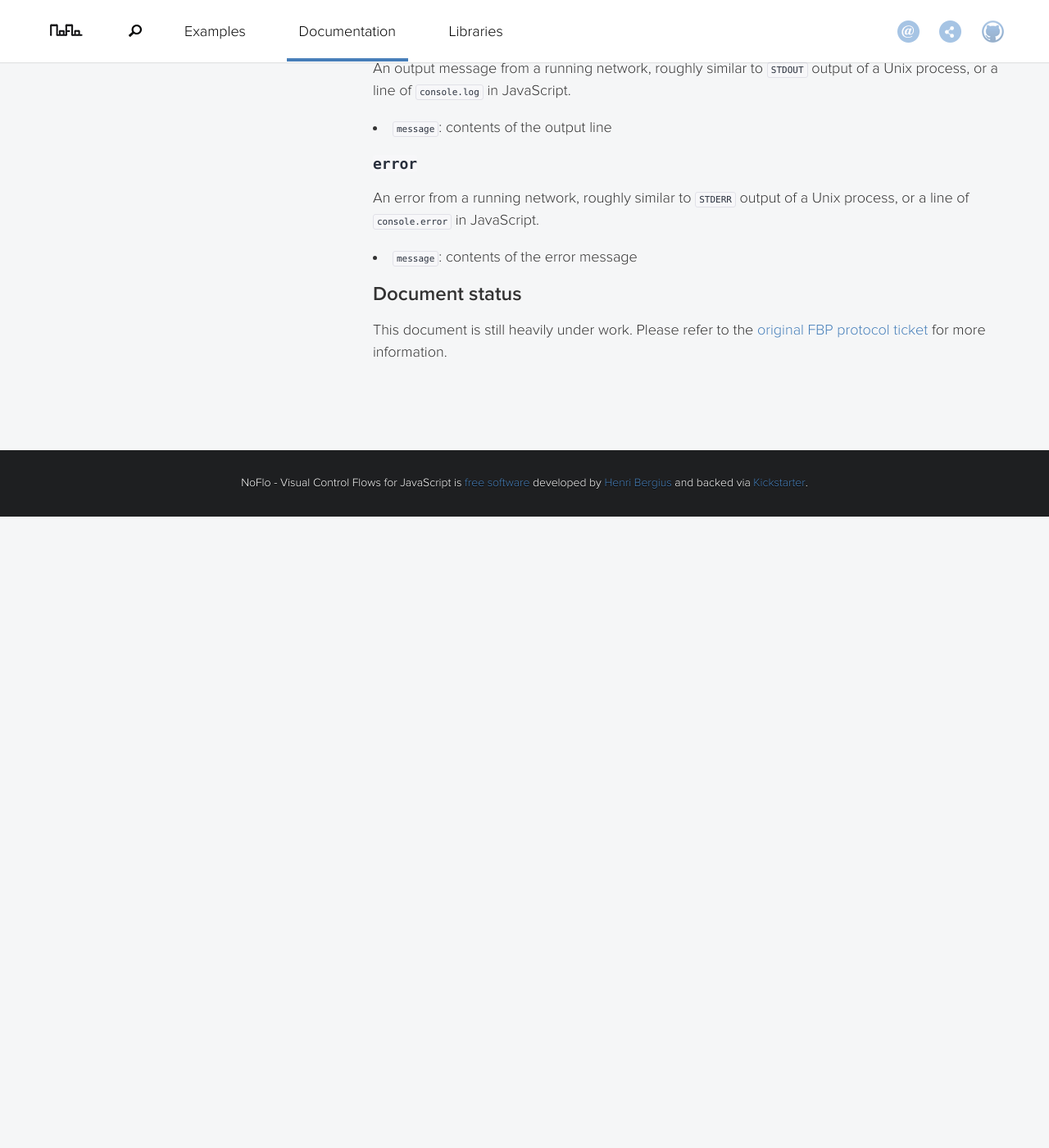
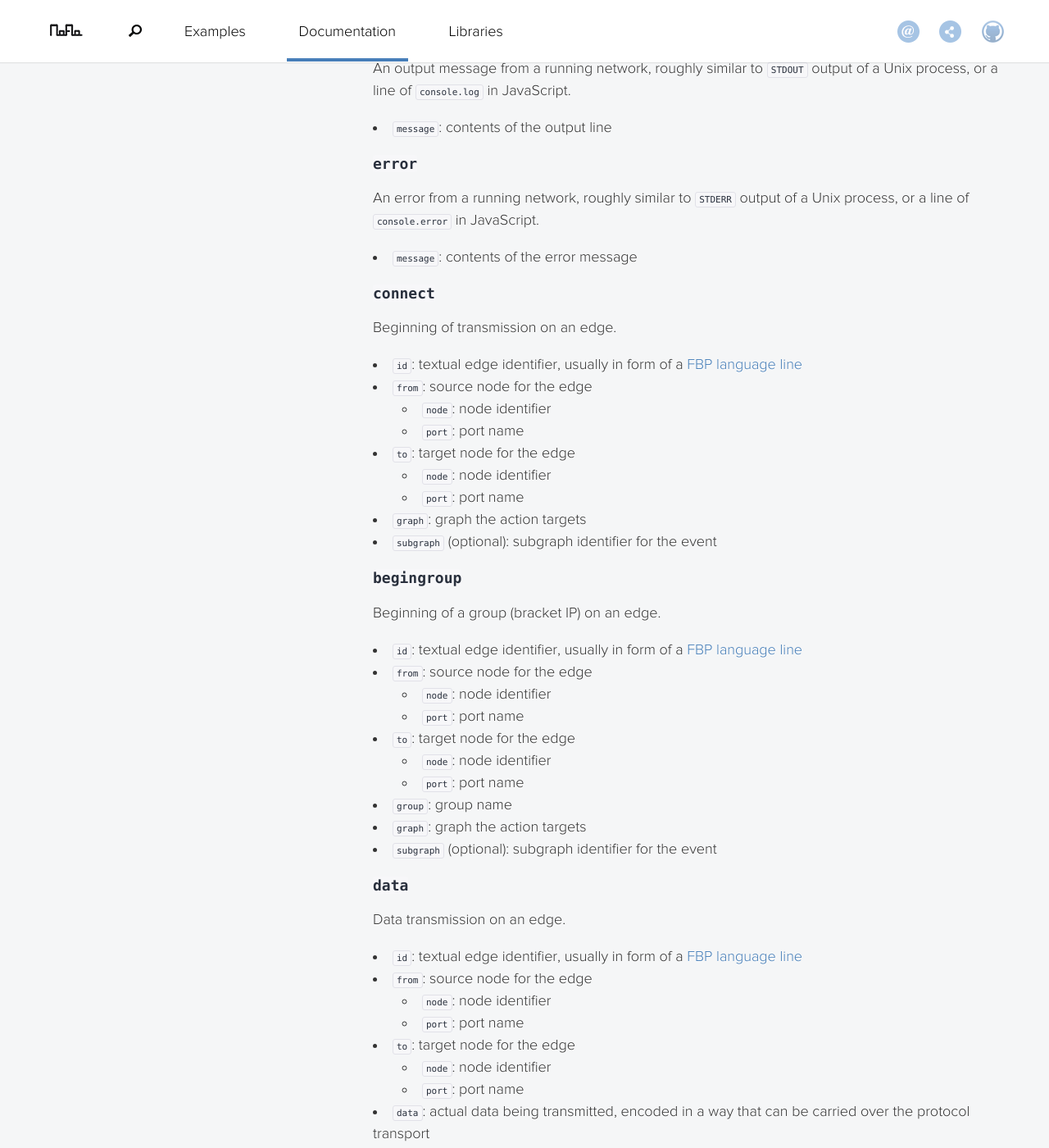
Before and after one commit to noflo/noflo.github.io, a Jekyll site: the page built from documentation/_posts/2013-07-09-protocol.md, in a window 1280 px wide and 1400 px high, scrolled down 4891 px. Shown: the whole window at 82% size. Built offline with Jekyll 4.4.1, drawn with Linux system fonts in a browser that asks for light colours; nearby versions of some CDN libraries; Markdown is read by kramdown in place of the engine named in the settings; before the commit the page ends 5521 px from its top, so only the background shows below that; some of the changed text lies outside the part shown.

Commit message:
More network protocol docs

```diff
--- a/documentation/_posts/2013-07-09-protocol.md
+++ b/documentation/_posts/2013-07-09-protocol.md
@@ -191,6 +191,75 @@ An error from a running network, roughly similar to `STDERR` output of a Unix pr
 
 * `message`: contents of the error message
 
-## Document status
+### `connect`
 
-This document is still heavily under work. Please refer to the [original FBP protocol ticket](https://github.com/noflo/noflo/issues/107) for more information.
+Beginning of transmission on an edge.
+
+* `id`: textual edge identifier, usually in form of a [FBP language line](http://noflojs.org/documentation/fbp/)
+* `from`: source node for the edge
+  - `node`: node identifier
+  - `port`: port name
+* `to`: target node for the edge
+  - `node`: node identifier
+  - `port`: port name
+* `graph`: graph the action targets
+* `subgraph` (optional): subgraph identifier for the event
+
+### `begingroup`
+
+Beginning of a group (bracket IP) on an edge.
+
+* `id`: textual edge identifier, usually in form of a [FBP language line](http://noflojs.org/documentation/fbp/)
+* `from`: source node for the edge
+  - `node`: node identifier
+  - `port`: port name
+* `to`: target node for the edge
+  - `node`: node identifier
+  - `port`: port name
+* `group`: group name
+* `graph`: graph the action targets
+* `subgraph` (optional): subgraph identifier for the event
+
+### `data`
+
+Data transmission on an edge.
+
+* `id`: textual edge identifier, usually in form of a [FBP language line](http://noflojs.org/documentation/fbp/)
+* `from`: source node for the edge
+  - `node`: node identifier
+  - `port`: port name
+* `to`: target node for the edge
+  - `node`: node identifier
+  - `port`: port name
+* `data`: actual data being transmitted, encoded in a way that can be carried over the protocol transport
+* `graph`: graph the action targets
+* `subgraph` (optional): subgraph identifier for the event
+
+### `endgroup`
+
+Ending of a group (bracket IP) on an edge.
+
+* `id`: textual edge identifier, usually in form of a [FBP language line](http://noflojs.org/documentation/fbp/)
+* `from`: source node for the edge
+  - `node`: node identifier
+  - `port`: port name
+* `to`: target node for the edge
+  - `node`: node identifier
+  - `port`: port name
+* `group`: group name
+* `graph`: graph the action targets
+* `subgraph` (optional): subgraph identifier for the event
+
+### `disconnect`
+
+End of transmission on an edge.
+
+* `id`: textual edge identifier, usually in form of a [FBP language line](http://noflojs.org/documentation/fbp/)
+* `from`: source node for the edge
+  - `node`: node identifier
+  - `port`: port name
+* `to`: target node for the edge
+  - `node`: node identifier
+  - `port`: port name
+* `graph`: graph the action targets
+* `subgraph` (optional): subgraph identifier for the event
```
